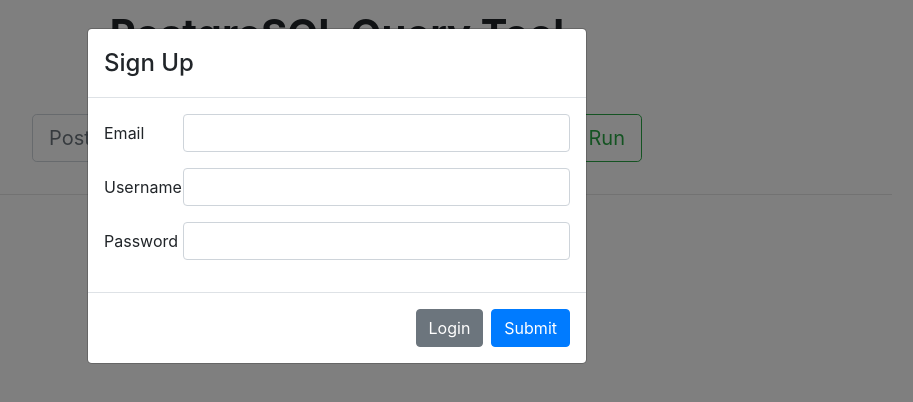
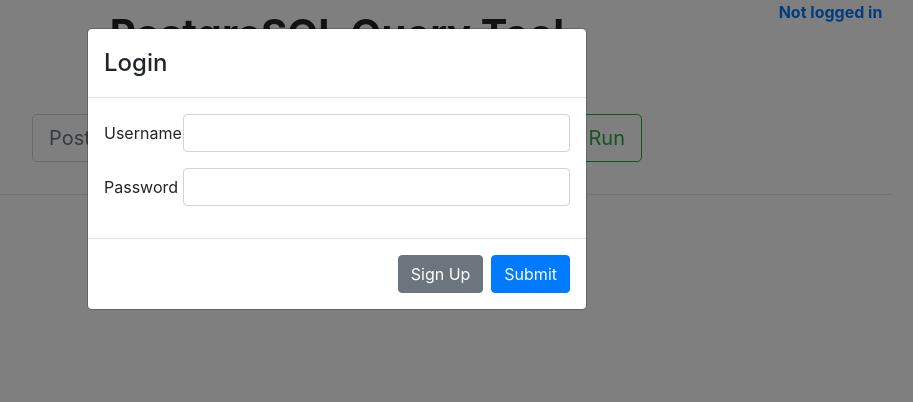
Before and after one commit to Ratsch0k/HTML-SQL-Query-Tool, a React (Create React App) app: page / in a window 1280 px wide. Shown: the top 402 px of the page, without its empty margins (303-1216 px from the left). Built offline with nearby package versions, Linux system fonts and the light colour scheme; no server answers.

Commit message:
Complete session interaction

```diff
--- a/package.json
+++ b/package.json
@@ -11,7 +11,8 @@
     "react-dom": "^16.8.6",
     "react-scripts": "3.0.1",
     "react-test-renderer": "^16.8.6",
-    "react-testing-library": "^7.0.1"
+    "react-testing-library": "^7.0.1",
+    "universal-cookie": "^4.0.2"
   },
   "scripts": {
     "start": "react-scripts start",
--- a/src/App.js
+++ b/src/App.js
@@ -7,6 +7,7 @@
 import QueryTable from './QueryTable';
 import config from './config';
 import Login from "./Login";
+import Button from "react-bootstrap/Button";
 
 const historyLength = 5;
 const host = config.host;
@@ -28,9 +29,21 @@
       showAlert: false,
       error: null,
       data: null,
-      jwt: null,
-      username: null,
+      userData: null,
+      showLogin: true,
     };
+  }
+
+  componentWillMount() {
+    axios({
+      method: "post",
+      url: `http://${host}:${apiPort}/login`,
+      withCredentials: true
+    }).then(res => {
+      if(res.status === 200){
+        this.setState({userData: res.data, showLogin: false});
+      }
+    });
   }
 
   // Request data with the given queryInput
@@ -53,8 +66,11 @@
   // Send get request to api
   axiosGetRequest(queryInput){
     // Bind'self to this, this in request is in different scope
+    let options = {
+      withCredentials: true
+    };
     let self = this;
-    axios.get(`http://${host}:${apiPort}/query?q=` + queryInput)
+    axios.get(`http://${host}:${apiPort}/query?q=` + queryInput, options)
         .then(function (res) {
           console.log(res.data);
           // Set data to a positive response
@@ -71,23 +87,68 @@
         });
   }
 
+  /**
+   * Sets the userData (saved in state) to the object in the parameter userData
+   * The object should contain a name and email address, if user is an admin it should also contain an admin
+   * property with value true
+   *
+   * @method setUserData
+   * @param {Object} userData   New user data
+   */
+  setUserData = (userData) => {
+    console.log(`set user data to -> ${userData}`);
+    this.setState({userData: userData});
+  };
+
   // onClick function for dismissible alert
   onAlertClose () {
     this.setState({showAlert: false});
   };
 
+  logOut = (event) => {
+    event.preventDefault();
+    // Request deletion of authentication cookie
+    axios({
+      method: "post",
+      url: `http://${host}:${apiPort}/logout`,
+      withCredentials: true,
+    }).then(() => {
+      this.setState({userData: null, showLogin: true});
+    });
+  };
+
+  closeLogin = () => {
+    this.setState({showLogin: false});
+  };
+
   render() {
+    let loggedUser;
+    if(this.state.userData !== null && this.state.userData.username !== null){
+      loggedUser = `${this.state.userData.username}.\tLog out?`;
+    } else {
+      loggedUser = "Not logged in";
+    }
+    let loggedUserField = <a onClick={this.logOut} href=""><strong>{loggedUser}</strong></a>;
+
     return (
         <>
-        <Login show={true}/>
+        <Login show={this.state.showLogin} setUserData={this.setUserData} closeLogin={this.closeLogin}/>
         <Container fluid>
-          <h1 id='heading' className='center'><strong>PostgreSQL Query Tool</strong></h1>
           <Row>
+            <Col lg={2} md={2}/>
+            <Col lg={8} md={8}>
+              <h1 id='heading' className='center'><strong>PostgreSQL Query Tool</strong></h1>
+            </Col>
+            <Col lg={2} md={2}>
+              {loggedUserField}
+            </Col>
+          </Row>
+            <Row>
             <Col lg={3} md={1} xs={0}/>
             <Col lg={6} md={10}>
               <QueryInput onRequest={this.requestData}/>
             </Col>
-            <Col lg={3} md={1}xs={0}/>
+            <Col lg={3} md={1} xs={0}/>
           </Row>
           <Container id='table-area'>
             <hr />
--- a/src/Login.js
+++ b/src/Login.js
@@ -3,6 +3,9 @@
 import config from "./config";
 import LoginForm from "./LoginForm";
 import SignUpForm from "./SignUpForm";
+import Cookies from "universal-cookie";
+
+const cookies = new Cookies();
 
 const axios = require("axios").create({
     timeout: 2000
@@ -13,13 +16,12 @@
         super(props, context);
 
         this.state = {
-            show: props.show,
             username: undefined,
             email: undefined,
             password: undefined,
             valid: false,
             disabled: false,
-            loginSelected: false,
+            loginSelected: true,
         };
     };
 
@@ -35,10 +37,14 @@
                 url: `http://${config.host}:${config.port}/login`,
                 headers: {
                     "Authorization": "Basic " + token
-                }
+                },
+                withCredentials: true
             }).then((res) => {
                 console.log(res.data);
-                this.setState({disabled: false, show: false});
+                cookies.set("test", "bin pisssed");
+                this.giveUserDataToSuper(res.data.userData);
+                this.props.closeLogin();
+                this.setState({disabled: false, username: undefined, email: undefined, password: undefined});
             }).catch((err) => {
                this.setState({disabled: false});
                console.log(err.message);
@@ -65,10 +71,13 @@
             axios({
                 method: "post",
                 url: `http://${config.host}:${config.port}/signup`,
-                data: body
+                data: body,
+                withCredentials: true
             }).then(res => {
                 console.log(res.data);
-                this.setState({disabled: false, show: false});
+                this.giveUserDataToSuper(res.data.userData);
+                this.props.closeLogin();
+                this.setState({disabled: false, username: undefined, email: undefined, password: undefined});
             }).catch(err => {
                 console.log(err.message);
                 this.setState({disabled: false});
@@ -76,10 +85,14 @@
         }
     };
 
+    giveUserDataToSuper(userData){
+        if(typeof userData !== "undefined"){
+            this.props.setUserData(userData);
+        } else {
+            console.log("Could not give user data to higher objects");
+        }
+    };
 
-    handleClose = () => {
-        this.setState({show: false});
-    };
 
     handleChange = (event, propertyName) => {
         let value = event.target.value;
@@ -110,7 +123,7 @@
 
 
         return (
-            <Modal show={this.state.show}>
+            <Modal show={this.props.show}>
                 {form}
             </Modal>
         );
```
Also changed, not shown: 1 other file (tests, documents, lock files or other folders).
